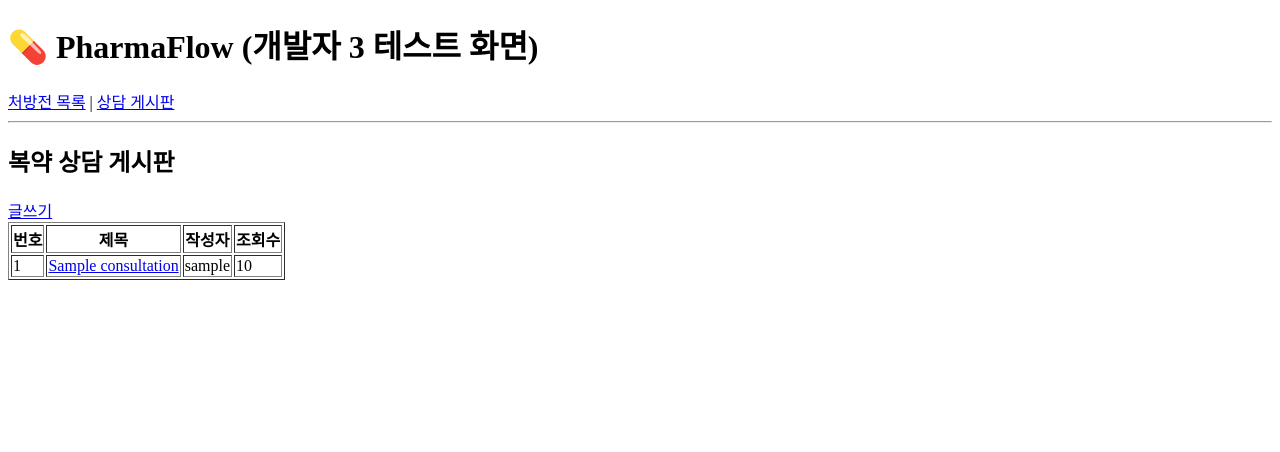
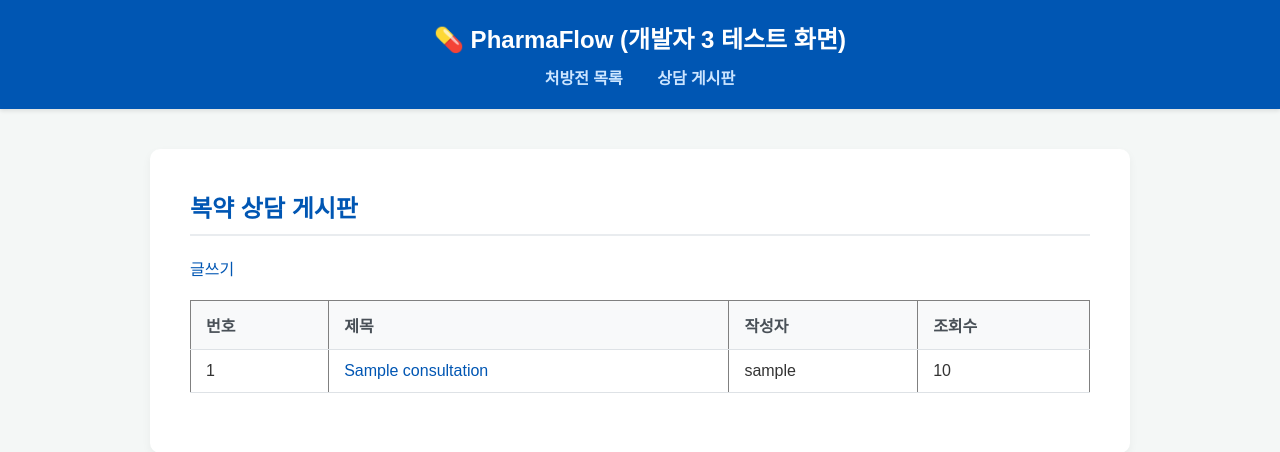
Before and after one commit to Highbuilder08/PharmaFlow, a Django app: page /prescription/consultation/ in a window 1280 px wide. Shown: the top 452 px of the page. Run offline with Django 5.2, Linux system fonts and the light colour scheme; a user stored in the database is signed in; tables that the repository leaves empty hold one stand-in row (values such as "Sample post").

Commit message:
add style css

```diff
--- /dev/null
+++ b/prescriptions/static/prescriptions/style.css
@@ -0,0 +1,139 @@
+/* 기본 배경 및 폰트 설정 */
+body {
+    font-family: 'Malgun Gothic', 'Apple SD Gothic Neo', sans-serif;
+    background-color: #f4f7f6; /* 연한 회색 배경 */
+    color: #333;
+    margin: 0;
+    padding: 0;
+}
+
+/* 상단 헤더 (네비게이션) */
+header {
+    background-color: #0056b3; /* 약국 느낌의 신뢰감 있는 파란색 */
+    color: white;
+    padding: 20px 0;
+    text-align: center;
+    box-shadow: 0 2px 4px rgba(0,0,0,0.1);
+}
+
+header h1 {
+    margin: 0 0 10px 0;
+    font-size: 24px;
+}
+
+header nav a {
+    color: #cce5ff;
+    text-decoration: none;
+    margin: 0 15px;
+    font-weight: bold;
+    font-size: 16px;
+}
+
+header nav a:hover {
+    color: white;
+    text-decoration: underline;
+}
+
+/* 메인 컨텐츠 영역 (흰색 카드 형태) */
+main {
+    max-width: 900px;
+    margin: 40px auto;
+    background-color: white;
+    padding: 40px;
+    border-radius: 10px;
+    box-shadow: 0 4px 10px rgba(0,0,0,0.05);
+}
+
+/* 제목 스타일 */
+h2 {
+    color: #0056b3;
+    border-bottom: 2px solid #e9ecef;
+    padding-bottom: 10px;
+    margin-top: 0;
+}
+
+h3 {
+    color: #495057;
+    margin-top: 30px;
+}
+
+/* 테이블 (게시판, 처방전 목록) */
+table {
+    width: 100%;
+    border-collapse: collapse;
+    margin-top: 20px;
+    margin-bottom: 20px;
+}
+
+th, td {
+    padding: 12px 15px;
+    border-bottom: 1px solid #dee2e6;
+    text-align: left;
+}
+
+th {
+    background-color: #f8f9fa;
+    color: #495057;
+    font-weight: bold;
+}
+
+tr:hover {
+    background-color: #f1f3f5; /* 마우스 올렸을 때 하이라이트 */
+}
+
+/* 링크 스타일 */
+a {
+    color: #0056b3;
+    text-decoration: none;
+}
+
+a:hover {
+    text-decoration: underline;
+}
+
+/* 버튼 스타일 */
+button, input[type="submit"] {
+    background-color: #0056b3;
+    color: white;
+    border: none;
+    padding: 10px 20px;
+    border-radius: 5px;
+    cursor: pointer;
+    font-size: 14px;
+    font-weight: bold;
+    transition: background-color 0.3s;
+}
+
+button:hover, input[type="submit"]:hover {
+    background-color: #004494;
+}
+
+/* 폼 입력창 (input, textarea) */
+input[type="text"], input[type="date"], input[type="file"], textarea {
+    width: 100%;
+    padding: 10px;
+    margin: 8px 0 20px 0;
+    border: 1px solid #ced4da;
+    border-radius: 5px;
+    box-sizing: border-box;
+    font-family: inherit;
+}
+
+textarea {
+    height: 150px;
+    resize: vertical;
+}
+
+/* 댓글 목록 스타일 */
+ul {
+    list-style-type: none;
+    padding: 0;
+}
+
+ul li {
+    background-color: #f8f9fa;
+    padding: 15px;
+    margin-bottom: 10px;
+    border-radius: 5px;
+    border-left: 4px solid #0056b3;
+}
--- a/prescriptions/templates/base.html
+++ b/prescriptions/templates/base.html
@@ -1,21 +1,22 @@
+{% load static %}
 <!DOCTYPE html>
 <html lang="ko">
 <head>
     <meta charset="UTF-8">
     <title>PharmaFlow 테스트</title>
+
+    <link rel="stylesheet" href="{% static 'prescriptions/style.css' %}">
 </head>
 <body>
     <header>
         <h1>💊 PharmaFlow (개발자 3 테스트 화면)</h1>
         <nav>
-            <a href="{% url 'prescriptions:list' %}">처방전 목록</a> |
+            <a href="{% url 'prescriptions:list' %}">처방전 목록</a>
             <a href="{% url 'prescriptions:consultation_list' %}">상담 게시판</a>
         </nav>
-        <hr>
     </header>
 
     <main>
-        <!-- 여기에 딱 한 번만 들어가야 합니다! -->
         {% block content %}
         {% endblock %}
     </main>
```
